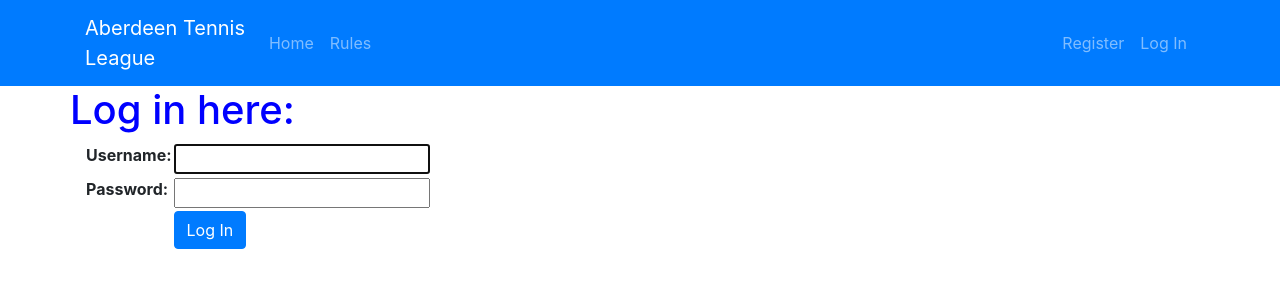
After one commit to DanCZika/tennnisLeague, a Django app: page /login in a window 1280 px wide. The commit adds this page. Shown: the top 300 px of the page. Run offline with Django 4.2, Linux system fonts and the light colour scheme; some libraries are stand-ins or nearby versions.

Commit message:
login and logout functions added

```diff
--- a/tennisLeague/core/views.py
+++ b/tennisLeague/core/views.py
@@ -26,3 +26,25 @@ def register(request):
         'form':form
     }
     return render(request, 'register.html', context)
+
+def login_view(request):
+    # return render(request, 'register.html')
+    if request.method == 'POST':
+        print("got the post")
+        form = AuthenticationForm(data = request.POST)
+        if form.is_valid():
+            user = form.get_user()
+            login(request, user)
+            return redirect('index')
+    else:
+        form = AuthenticationForm()
+    context = {
+        'form':form
+    }
+    return render(request, 'login.html', context)
+
+def logout_view(request):
+    if request.method == 'POST':
+        logout(request)
+        print("logging out")
+        return redirect('index')
--- a/tennisLeague/templates/base.html
+++ b/tennisLeague/templates/base.html
@@ -33,12 +33,24 @@
 		      </li>
 		    </ul>
 			<ul class="navbar-nav ml-auto">
+				{% if user.is_authenticated %}
+				<li class="nav-item mx-3 ">
+					<a class="nav-link" href="#">Welcome: {{ user.get_username }}</a>
+				</li>
+				<li class="nav-item">
+					<form class="logout_link " action="{% url 'logout' %}" method="post">
+						{% csrf_token %}
+						<button type="submit" name="button" class="btn btn-secondary btn-sm">Logout</button>
+					</form>
+				</li>
+				{% else %}
 				<li class="nav-item">
 					<a class="nav-link" href="{% url 'register' %}">Register</a>
 				</li>
 				<li class="nav-item">
-					<a class="nav-link" href="#">Log In</a>
+					<a class="nav-link" href="{% url 'login' %}">Log In</a>
 				</li>
+				{% endif %}
 			</ul>
 		  </div>
 		</div>
--- /dev/null
+++ b/tennisLeague/templates/login.html
@@ -0,0 +1,25 @@
+{% extends "base.html" %}
+
+{% block content %}
+
+<div class="row">
+	<h1>Log in here:</h1>
+</div>
+<div class = "login">
+   <form method="post" >
+       {% csrf_token %}
+       <table>
+          {{ form.as_table }}
+					<!-- {{ form.as_p }} -->
+           <tr>
+              <td></td>
+              <td><input class = "btn btn-primary" type="submit" name="submit" value="Log In" /></td>
+          </tr>
+       </table>
+   </form>
+ </div>
+
+<div class="row">
+</div>
+
+{% endblock content %}
```
